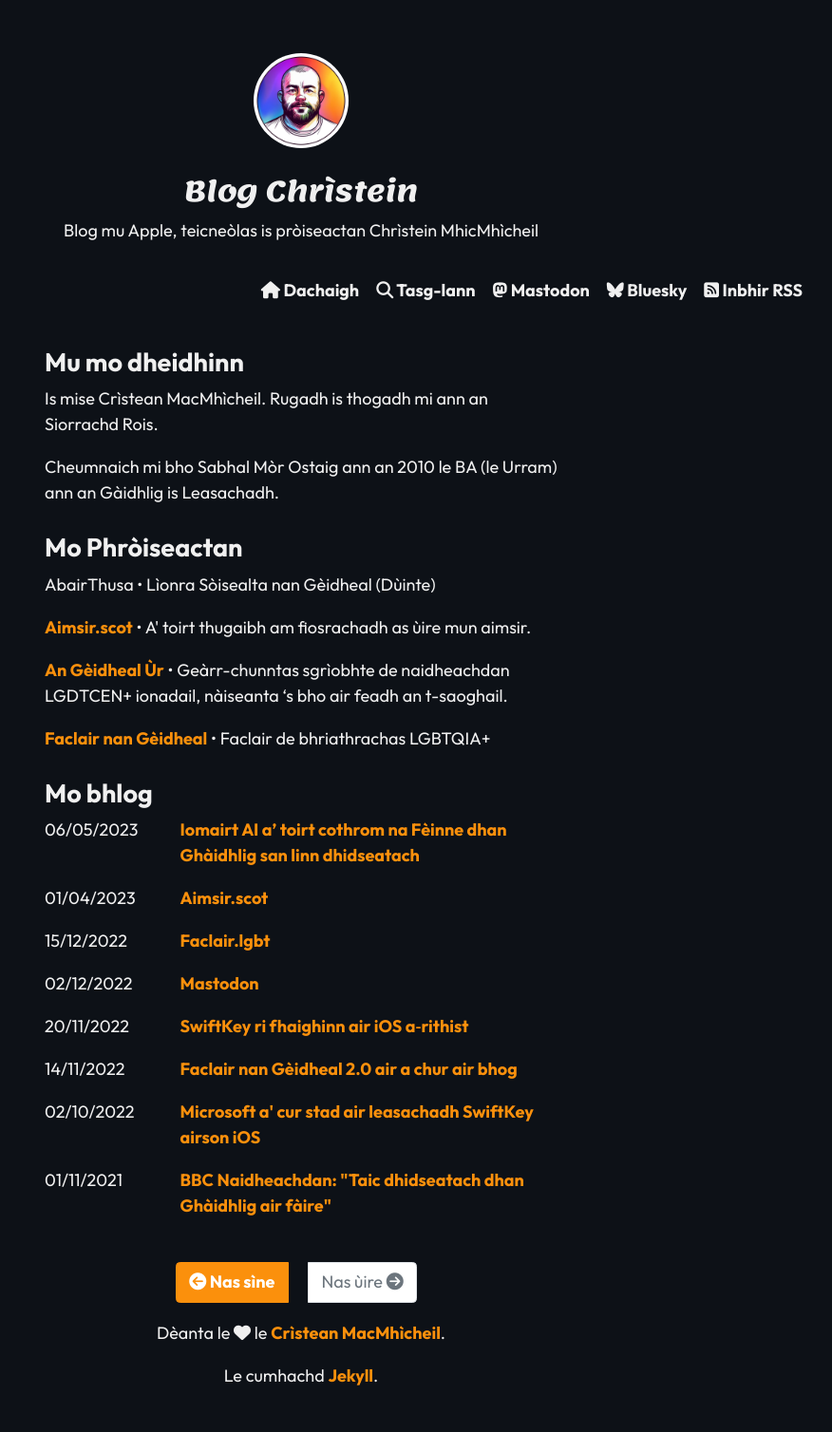
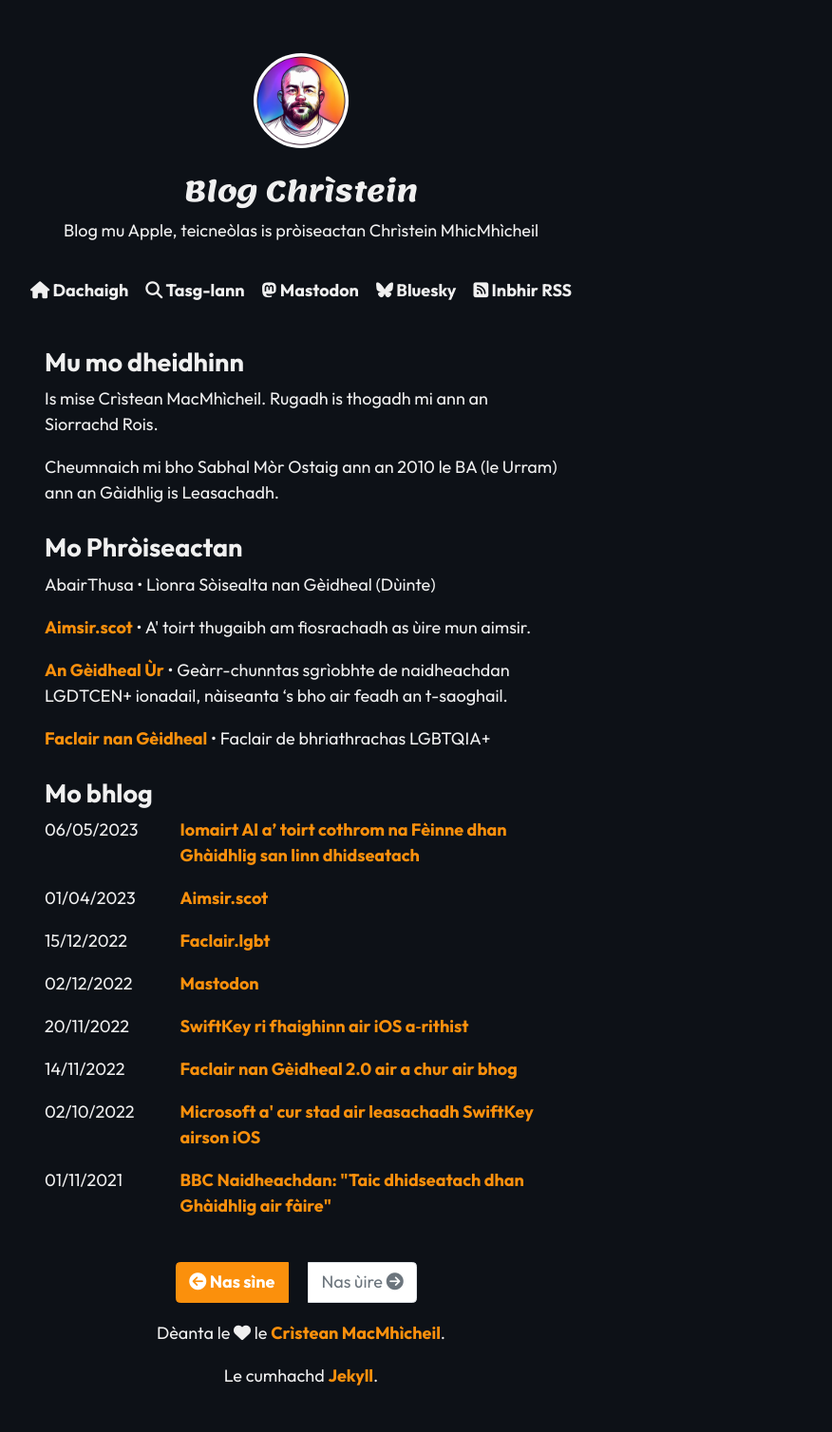
Before and after one commit to angeidheal/angeidheal.github.io, a Jekyll site: the page built from index.html, in a window 1280 px wide. Shown: the whole page at 95% size, without its empty margins (323-1199 px from the left). Built offline with Jekyll 4.4.1, drawn with Linux system fonts in a browser that asks for light colours; nearby versions of some CDN libraries; the list of posts is cut into pages by our own code.

Commit message:
Update navigation.html

```diff
--- a/_includes/navigation.html
+++ b/_includes/navigation.html
@@ -12,11 +12,11 @@
       <span class="navbar-toggler-icon"></span>
     </button>
 
-    <div class="collapse navbar-collapse" id="navbarSupportedContent">
-      <ul class="navbar-nav ml-auto">
+    <div class="collapse navbar-collapse justify-content-center" id="navbarSupportedContent">
+      <ul class="navbar-nav">
         {% for site in site.data.navbar %}
         <li class="nav-item">
-          <a class="nav-link" href="{{ site.url }}" title="{{ site.description }}">{{ site.title }}</a></h1>
+          <a class="nav-link" href="{{ site.url }}" title="{{ site.description }}">{{ site.title }}</a>
         </li>
         {% endfor %}
       </ul>
```
